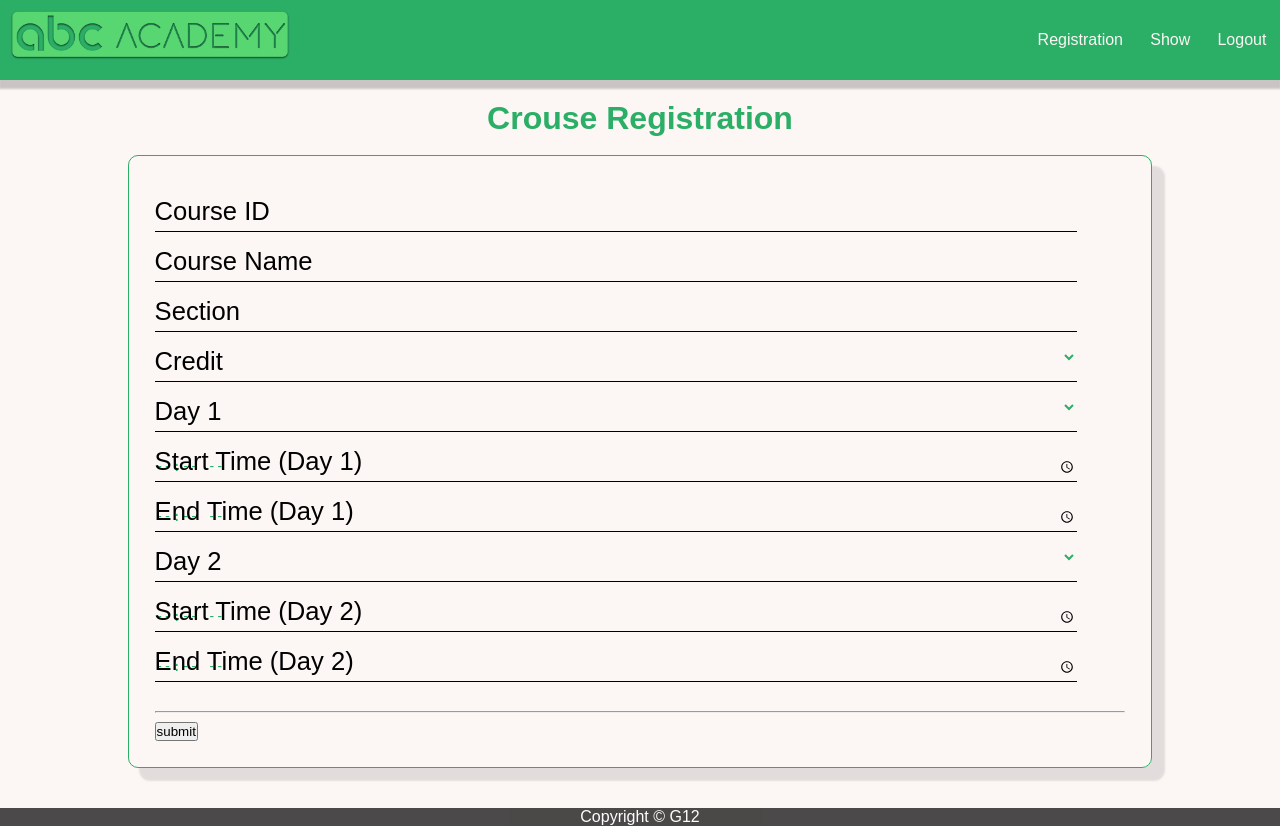
After one commit to nabil16497/university_portal, a PHP site: page /coursereg.php in a window 1280 px wide. The commit adds this page. Run offline with PHP 8.4, Linux system fonts and the light colour scheme; the visitor is signed in with stand-in values (Sample User, id 1).

Commit message:
addcourse

```diff
--- /dev/null
+++ b/coursereg.php
@@ -0,0 +1,147 @@
+<?php
+session_start();
+if(isset($_SESSION['uname'])){
+}
+
+else{
+
+	echo "<script>location.href='loginAdmin.php'</script>";
+}
+?>
+<!DOCTYPE html>
+<html>
+<head>
+	<title></title>
+	<link rel="stylesheet" type="text/css" href="css/style.css">
+</head>
+<body>
+
+
+<?php include('header1.php');?>
+
+
+	<span class="textcenter textmain"><h1>Crouse Registration</h1></span>
+	<br>
+	<div class="textcenter">
+	<div class="main_internaldiv textleft fontsize160">
+		<form action="controller/createCourse.php" method="POST" enctype="multipart/form-data">
+
+			<div class="form">
+					<input type="text" name="courseid" autocomplete="off" required />
+					<label for="courseid" class="label-name">
+					<span class="content-name">Course ID</span>
+					</label>
+			</div>
+
+			<div class="form">
+					<input type="text" name="coursename" autocomplete="off" required />
+					<label for="coursename" class="label-name">
+					<span class="content-name">Course Name</span>
+					</label>
+			</div>
+
+			<div class="form">
+					<input type="text" name="section" autocomplete="off" required />
+					<label for="section" class="label-name">
+					<span class="content-name">Section</span>
+					</label>
+			</div>
+
+			<div class="form">
+					<select name="credit" id="credit" onclick="disable()" required />
+						<option selected disabled hidden></option>
+						<option value=1>1</option>
+						<option value=3>3</option>
+						</select>
+					<label for="credit" class="label-name">
+					<span class="content-name">Credit</span>
+					</label>
+			</div>
+
+			<div class="form">
+					<select name="day1" required />
+						<option selected disabled hidden></option>
+						<option value="Sunday">Sunday</option>
+						<option value="Monday">Monday</option>
+						<option value="Tuesday">Tuesday</option>
+						<option value="Wednesday">Wednesday</option>
+						<option value="Thursday">Thursday</option>
+					</select>
+					<label for="day1" class="label-name">
+					<span class="content-name">Day 1</span>
+					</label>
+			</div>
+
+			<div class="form">
+					<input type="time" name="starttime1" autocomplete="off" required />
+					<label for="starttime1" class="label-name">
+					<span class="content-name">Start Time (Day 1)</span>
+					</label>
+			</div>
+
+			<div class="form">
+					<input type="time" name="endtime1" autocomplete="off" required />
+					<label for="endtime1" class="label-name">
+					<span class="content-name">End Time (Day 1)</span>
+					</label>
+			</div>
+
+			<div class="form">
+					<select name="day2" id="day2" required />
+						<option selected disabled hidden></option>
+
+						<option value="Sunday">Sunday</option>
+						<option value="Monday">Monday</option>
+						<option value="Tuesday">Tuesday</option>
+						<option value="Wednesday">Wednesday</option>
+						<option value="Thursday">Thursday</option>
+					</select>
+					<label for="day2" class="label-name">
+					<span class="content-name">Day 2</span>
+					</label>
+			</div>
+
+			<div class="form">
+					<input type="time" id="starttime2" name="starttime2" autocomplete="off" required />
+					<label for="starttime2" class="label-name">
+					<span class="content-name">Start Time (Day 2)</span>
+					</label>
+			</div>
+
+			<div class="form">
+					<input type="time" id="endtime2" name="endtime2" autocomplete="off" required />
+					<label for="endtime2" class="label-name">
+					<span class="content-name">End Time (Day 2)</span>
+					</label>
+			</div>
+
+
+
+  			<br>
+			<hr>
+			<input type="submit" value="submit" name="submit" >
+
+		</form>
+	</div>
+
+</div>
+
+
+
+<?php include('footer.php');?>
+
+
+	<script>
+		function disable()
+		{
+			var credit = document.getElementById('#credit').value;
+			var day2=document.getElementById('#day2');
+
+			if(credit=="3")
+			{
+				day2.focus();
+			}
+		}
+	</script>
+</body>
+</html>
--- a/css/style.css
+++ b/css/style.css
@@ -58,6 +58,13 @@ body{
     color: transparent;
 }
 .form input[type=date]:focus::-webkit-datetime-edit {
+    color: #2BAE66FF !important;
+}
+
+.form input[type=time]:required:invalid::-webkit-time-edit {
+    color: transparent;
+}
+.form input[type=time]:focus::-webkit-time-edit {
     color: #2BAE66FF !important;
 }
 
--- a/db_connect.php
+++ b/db_connect.php
@@ -4,7 +4,7 @@ function db_conn()
     $servername = "localhost";
     $username = "root";
     $password = "";
-    $dbname = "university_portal2";
+    $dbname = "university_portal";
 
     try {
         $conn = new PDO('mysql:host='.$servername.';dbname='.$dbname.';charset=utf8', $username, $password);
--- a/header1.php
+++ b/header1.php
@@ -31,6 +31,7 @@ else{
         		<ul>
         			<li><a href="studentreg.php">Student Registration</a></li>
         			<li><a href="facultyreg.php">Faculty Registration</a></li>
+                    <li><a href="coursereg.php">Course Registration</a></li>
         		</ul>
         	</div>
         </li>
```
Also changed, not shown: controller/createCourse.php (added, +56 -0 lines), model.php (+35 -0 lines), uploads/5f6b8216dd4a46.69266029.png (added).
